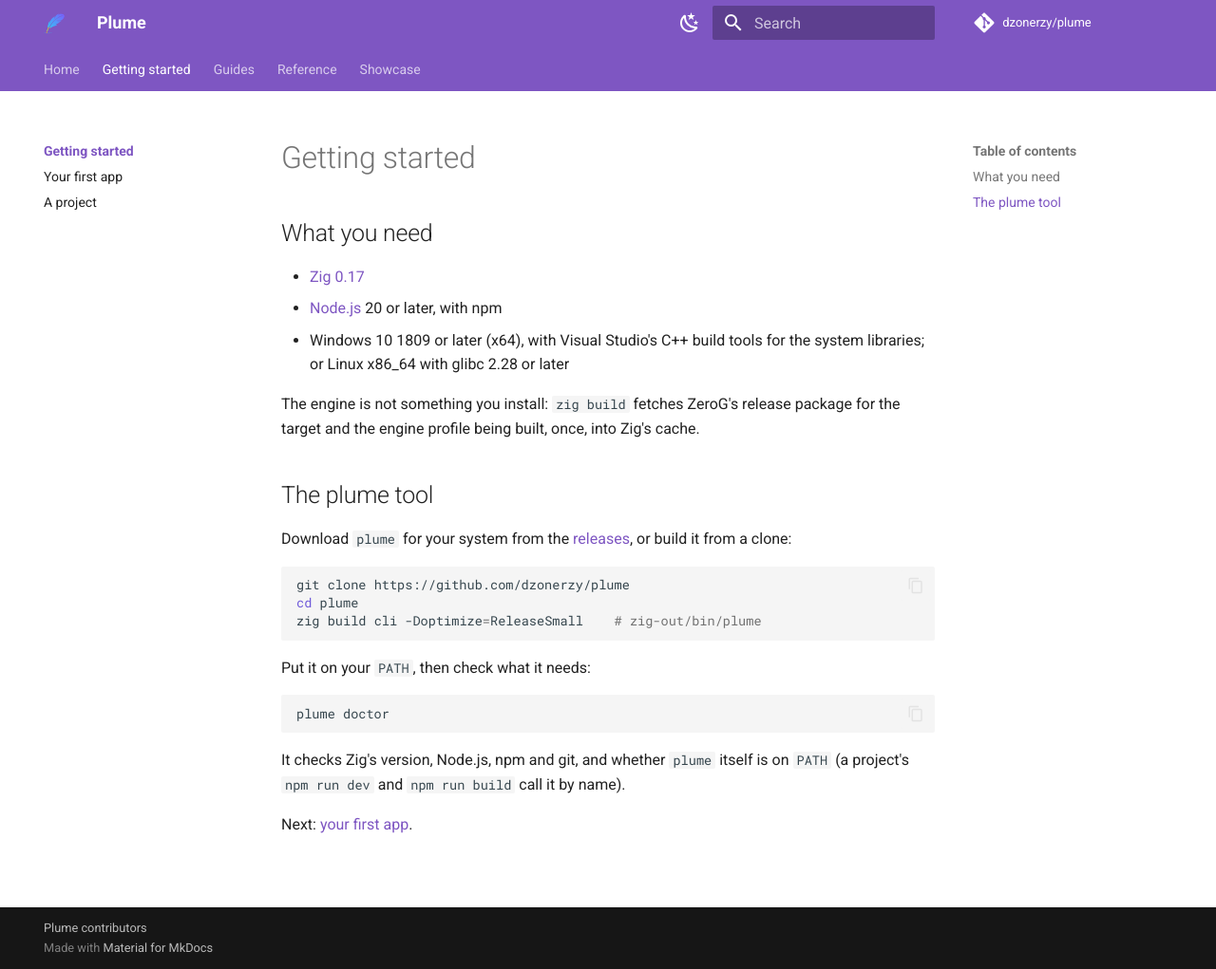
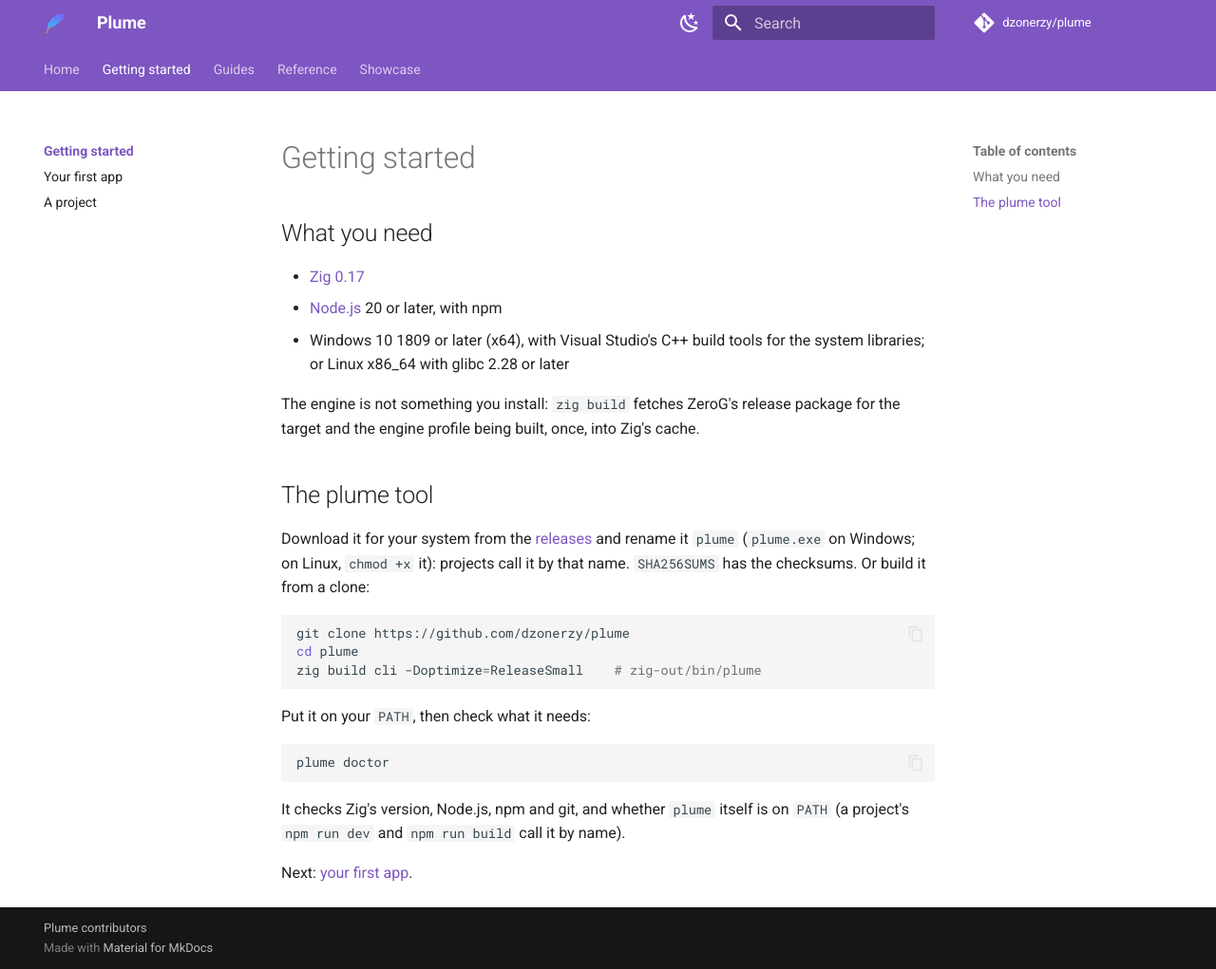
Before and after one commit to dzonerzy/plume, an MkDocs documentation site: the page built from docs/getting-started/index.md, in a window 1280 px wide and 1021 px high. Shown: the whole window at 95% size. Built offline with MkDocs 1.6.1 and Material for MkDocs 9.7.7, drawn with Linux system fonts in a browser that asks for light colours; comment, search, counter and statistics services are not loaded.

Commit message:
Docs: download the plume tool from the releases (renamed plume)

````diff
--- a/docs/getting-started/index.md
+++ b/docs/getting-started/index.md
@@ -13,9 +13,10 @@ cache.
 
 ## The plume tool
 
-Download `plume` for your system from the
-[releases](https://github.com/dzonerzy/plume/releases), or build it from a
-clone:
+Download it for your system from the
+[releases](https://github.com/dzonerzy/plume/releases) and rename it `plume`
+(`plume.exe` on Windows; on Linux, `chmod +x` it): projects call it by that
+name. `SHA256SUMS` has the checksums. Or build it from a clone:
 
 ```sh
 git clone https://github.com/dzonerzy/plume
````
Also changed, not shown: README.md (+6 -3 lines).
